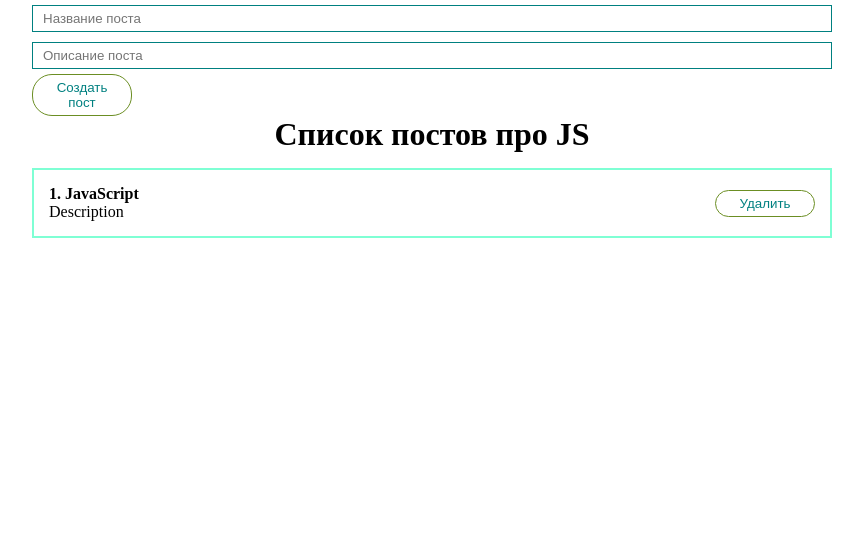
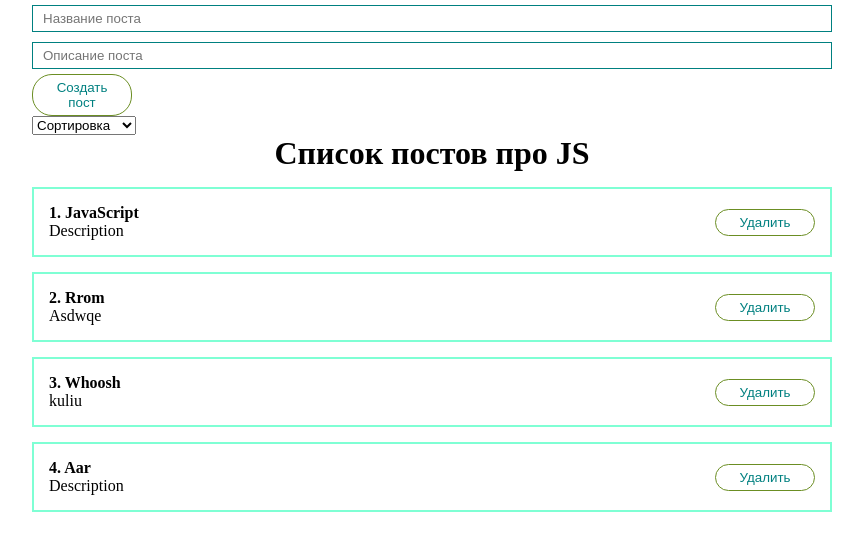
Before and after one commit to HvFunIg/react-base, a React (Create React App) app: page / in a window 1280 px wide. Shown: the top 550 px of the page, without its empty margins (208-1071 px from the left). Built offline with nearby package versions, Linux system fonts and the light colour scheme.

Commit message:
Сортировка

```diff
--- a/src/App.js
+++ b/src/App.js
@@ -3,14 +3,25 @@ import './styles/app.css'
 import PostList from "./components/PostList";
 
 import PostForm from "./components/PostForm";
+import MySelect from "./components/UI/select/MySelect";
 
 function App() {
 
-	//Массив постов
+	// Массив постов
 	const [posts,setPosts] = useState([
 		{ id:1, title:"JavaScript", body:"Description" },
+		{ id:2, title:"Rrom", body:"Asdwqe" },
+		{ id:3, title:"Whoosh", body:"kuliu" },
+		{ id:4, title:"Aar", body:"Description" },
 	]);
 
+	// Сортировка
+	const [selectedSort,setSelectedSort] = useState("");
+
+	/**
+	 * Добавление поста
+	 * @param {*} newPost
+	 */
 	const createPost = (newPost) =>{
 		setPosts([...posts, newPost])
 	}
@@ -23,9 +34,31 @@ function App() {
 		setPosts(posts.filter (p => p.id !== post.id))
 	}
 
+	/**
+	 * Сортировка по алфавиту
+	 * @param {*} sort - поле, по которому будет сортировка
+	 */
+	const sortPosts = (sort) =>{
+		setSelectedSort(sort)
+		setPosts([...posts].sort((a,b)=>a[sort].localeCompare(b[sort])))
+		console.log(sort);
+	}
+
 	return (
 		<div className="App">
 			<PostForm create={createPost} />
+			<div>
+				<MySelect
+					value={selectedSort}
+					onChange={sortPosts}
+					defaultValue="Сортировка"
+					options={[
+						{value:"title",name:"По названию"},
+						{value:"body",name:"По описанию"}
+					]}
+				/>
+			</div>
+
 			{posts.length !==0
 				? <PostList remove={removePost}  posts={posts} title="Список постов про JS"/>
 				: <h1 style={{textAlign:"center"}}> Посты не найдены!</h1>
--- /dev/null
+++ b/src/components/UI/select/MySelect.jsx
@@ -0,0 +1,22 @@
+import React from "react";
+import classes from "./MySelect.module.css"
+
+/**
+ * Выпадающий список
+ */
+const MySelect = ({options, defaultValue,value, onChange}) => {
+  return (
+    <select
+        value={value}
+        onChange={e=>onChange(e.target.value)}
+    >
+        <option disabled value=""> {defaultValue} </option>
+        {options.map(option =>
+            <option key={option.value} value={option.value}> {option.name} </option>
+        )}
+    </select>
+  );
+}
+
+
+export default MySelect;
```
Also changed, not shown: src/components/UI/select/MySelect.module.css (added).
